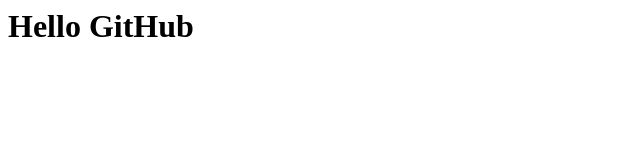
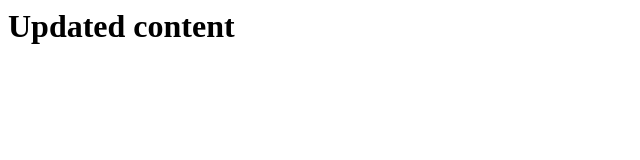
Before and after one commit to piancav208/lab7-github, a plain HTML site: page index.html in a window 1280 px wide. Shown: the whole page, without its empty margins (0-640 px from the left). Drawn offline with Linux system fonts and the light colour scheme.

Commit message:
Update index.html

```diff
--- a/index.html
+++ b/index.html
@@ -1 +1 @@
-<html><body><h1>Hello GitHub</h1></body></html>
+<html><body><h1>Updated content</h1></body></html>
```
